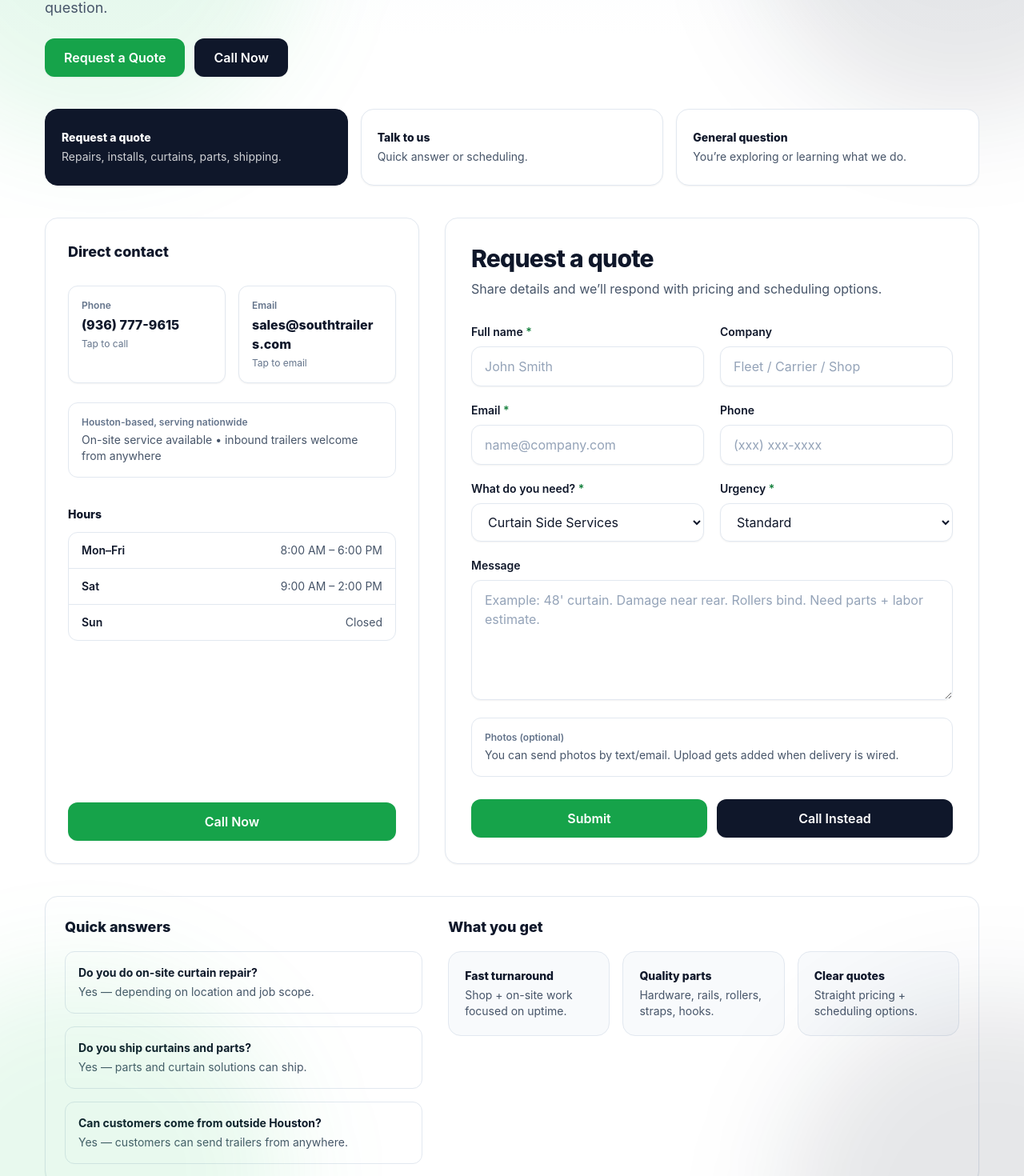
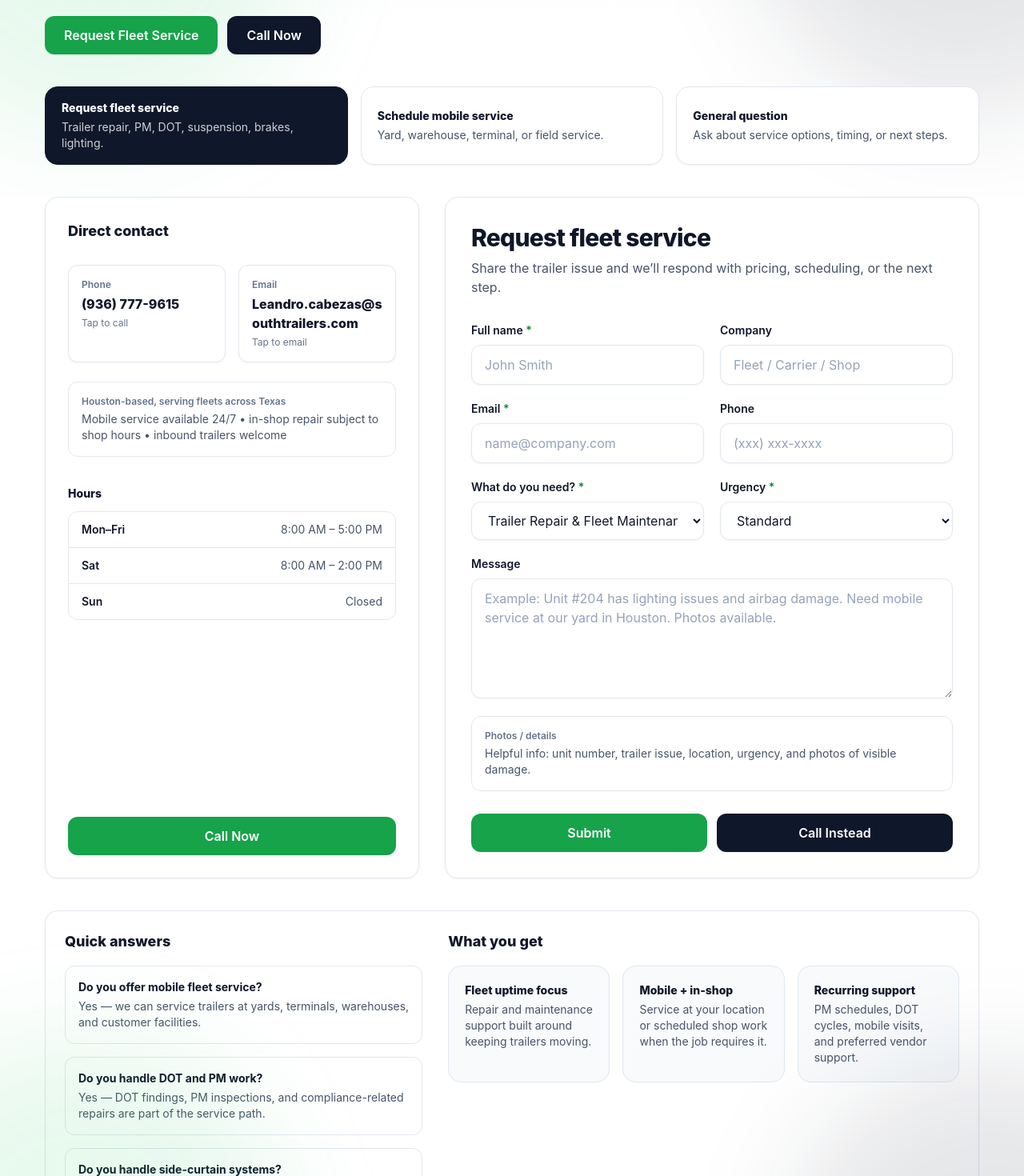
Before and after one commit to Cabezlea/SouthTrailersWeb, a React (Create React App) app: page /contact in a window 1280 px wide. Shown: the part 184-1654 px from the top of the page at 80% size. Built offline with nearby package versions, Linux system fonts and the light colour scheme; the HTML template or start-up script is replaced by a standard one.

Commit message:
Contacts form adjusted
Elegance b2b Suspense

```diff
--- a/src/pages/Contact.js
+++ b/src/pages/Contact.js
@@ -2,7 +2,6 @@
 import { Link } from "react-router-dom";
 import { useMemo, useRef, useState, useCallback } from "react";
 
-/** Keep this OUTSIDE Contact so inputs don't get remounted / lose focus */
 const Field = ({ label, required, right, error, children }) => {
     return (
         <div className="block">
@@ -33,20 +32,20 @@ const Contact = () => {
         () => ({
             phoneDisplay: "(936) 777-9615",
             phoneHref: "tel:+19367779615",
-            emailDisplay: "sales@southtrailers.com",
-            emailHref: "mailto:sales@southtrailers.com",
-            baseTitle: "Houston-based, serving nationwide",
-            baseLine: "On-site service available • inbound trailers welcome from anywhere",
+            emailDisplay: "Leandro.cabezas@southtrailers.com",
+            emailHref: "mailto:Leandro.cabezas@southtrailers.com",
+            baseTitle: "Houston-based, serving fleets across Texas",
+            baseLine: "Mobile service available 24/7 • in-shop repair subject to shop hours • inbound trailers welcome",
             hours: [
-                { label: "Mon–Fri", value: "8:00 AM – 6:00 PM" },
-                { label: "Sat", value: "9:00 AM – 2:00 PM" },
+                { label: "Mon–Fri", value: "8:00 AM – 5:00 PM" },
+                { label: "Sat", value: "8:00 AM – 2:00 PM" },
                 { label: "Sun", value: "Closed" },
             ],
         }),
         []
     );
 
-    const [intent, setIntent] = useState("quote"); // quote | talk | general
+    const [intent, setIntent] = useState("fleet"); // fleet | mobile | general
     const [toast, setToast] = useState(null);
     const toastTimerRef = useRef(null);
 
@@ -57,7 +56,7 @@ const Contact = () => {
         company: "",
         email: "",
         phone: "",
-        service: "Curtain Side Services",
+        service: "Trailer Repair & Fleet Maintenance",
         urgency: "Standard",
         message: "",
     });
@@ -75,7 +74,6 @@ const Contact = () => {
 
         setForm((p) => ({ ...p, [name]: value }));
 
-        // live clear that field's error
         setErrors((p) => {
             if (!p[name]) return p;
             const copy = { ...p };
@@ -84,20 +82,35 @@ const Contact = () => {
         });
     }, []);
 
-    /** Fix urgency behavior:
-     * - Talk => force urgent
-     * - Leaving talk => reset to Standard (only if it was the auto urgent)
-     * - Otherwise, keep what user chose
-     */
     const setIntentOnly = useCallback((next) => {
         setIntent(next);
 
         setForm((p) => {
             const autoUrgent = "Urgent (same / next day)";
-            const leavingTalk = p.urgency === autoUrgent && next !== "talk";
+            const leavingMobile = p.urgency === autoUrgent && next !== "mobile";
 
-            if (next === "talk") return { ...p, urgency: autoUrgent };
-            if (leavingTalk) return { ...p, urgency: "Standard" };
+            if (next === "mobile") {
+                return {
+                    ...p,
+                    service: "Mobile Fleet Service",
+                    urgency: autoUrgent,
+                };
+            }
+
+            if (next === "fleet") {
+                return {
+                    ...p,
+                    service: "Trailer Repair & Fleet Maintenance",
+                    urgency: leavingMobile ? "Standard" : p.urgency,
+                };
+            }
+
+            if (next === "general") {
+                return {
+                    ...p,
+                    urgency: leavingMobile ? "Standard" : p.urgency,
+                };
+            }
 
             return p;
         });
@@ -108,7 +121,7 @@ const Contact = () => {
     }, []);
 
     const heroQuote = useCallback(() => {
-        setIntentOnly("quote");
+        setIntentOnly("fleet");
         scrollToFormTop();
     }, [setIntentOnly, scrollToFormTop]);
 
@@ -146,13 +159,19 @@ const Contact = () => {
                 : "border-slate-200 bg-white hover:bg-slate-50 text-slate-900",
         ].join(" ");
 
-    const formTitle = intent === "general" ? "Send a message" : "Request a quote";
+    const formTitle =
+        intent === "mobile"
+            ? "Schedule mobile service"
+            : intent === "general"
+                ? "Send a message"
+                : "Request fleet service";
+
     const formSub =
-        intent === "talk"
-            ? "If you want it fast: call — we’ll coordinate immediately."
+        intent === "mobile"
+            ? "Send the trailer issue, location, and unit details so we can coordinate service."
             : intent === "general"
                 ? "Ask anything. We’ll respond with direction, options, and next steps."
-                : "Share details and we’ll respond with pricing and scheduling options.";
+                : "Share the trailer issue and we’ll respond with pricing, scheduling, or the next step.";
 
     return (
         <main className="bg-white">
@@ -167,7 +186,7 @@ const Contact = () => {
                 <div className={`${PAGE_CONTAINER} relative pt-14 pb-10`}>
                     <p className="inline-flex items-center gap-2 text-sm font-semibold text-green-700">
                         <span className="h-2 w-2 rounded-full bg-green-600" />
-                        Quotes • On-site service • Parts shipping
+                        Fleet service • Mobile support • DOT / PM • Roadside
                     </p>
 
                     <div className="mt-3">
@@ -175,7 +194,7 @@ const Contact = () => {
                             Contact South Trailers
                         </h1>
                         <p className="mt-3 max-w-2xl text-slate-600 text-base sm:text-lg">
-                            Choose how you want to connect — quote request, quick call, or a general question.
+                            Request fleet service, schedule mobile support, or send a general question.
                         </p>
 
                         <div className="mt-6 flex flex-col sm:flex-row gap-3">
@@ -184,7 +203,7 @@ const Contact = () => {
                                 onClick={heroQuote}
                                 className="inline-flex justify-center items-center px-6 py-3 rounded-xl bg-green-600 text-white font-semibold hover:bg-green-700 transition shadow-sm"
                             >
-                                Request a Quote
+                                Request Fleet Service
                             </button>
 
                             <a
@@ -206,28 +225,28 @@ const Contact = () => {
                         <button
                             type="button"
                             onClick={() => {
-                                setIntentOnly("quote");
+                                setIntentOnly("fleet");
                                 scrollToFormTop();
                             }}
-                            className={intentBtn("quote")}
+                            className={intentBtn("fleet")}
                         >
-                            <p className="text-sm font-extrabold">Request a quote</p>
-                            <p className={`mt-1 text-sm ${intent === "quote" ? "text-white/80" : "text-slate-600"}`}>
-                                Repairs, installs, curtains, parts, shipping.
+                            <p className="text-sm font-extrabold">Request fleet service</p>
+                            <p className={`mt-1 text-sm ${intent === "fleet" ? "text-white/80" : "text-slate-600"}`}>
+                                Trailer repair, PM, DOT, suspension, brakes, lighting.
                             </p>
                         </button>
 
                         <button
                             type="button"
                             onClick={() => {
-                                setIntentOnly("talk");
+                                setIntentOnly("mobile");
                                 scrollToFormTop();
                             }}
-                            className={intentBtn("talk")}
+                            className={intentBtn("mobile")}
                         >
-                            <p className="text-sm font-extrabold">Talk to us</p>
-                            <p className={`mt-1 text-sm ${intent === "talk" ? "text-white/80" : "text-slate-600"}`}>
-                                Quick answer or scheduling.
+                            <p className="text-sm font-extrabold">Schedule mobile service</p>
+                            <p className={`mt-1 text-sm ${intent === "mobile" ? "text-white/80" : "text-slate-600"}`}>
+                                Yard, warehouse, terminal, or field service.
                             </p>
                         </button>
 
@@ -241,7 +260,7 @@ const Contact = () => {
                         >
                             <p className="text-sm font-extrabold">General question</p>
                             <p className={`mt-1 text-sm ${intent === "general" ? "text-white/80" : "text-slate-600"}`}>
-                                You’re exploring or learning what we do.
+                                Ask about service options, timing, or next steps.
                             </p>
                         </button>
                     </div>
@@ -262,7 +281,6 @@ const Contact = () => {
                             <div className={`${cardBase} h-full p-6 sm:p-7 flex flex-col`}>
                                 <p className="text-lg font-extrabold text-slate-900">Direct contact</p>
 
-                                {/* phone + email */}
                                 <div className="mt-7 grid grid-cols-1 sm:grid-cols-2 gap-4">
                                     <a
                                         href={contact.phoneHref}
@@ -286,13 +304,11 @@ const Contact = () => {
                                     </a>
                                 </div>
 
-                                {/* base line */}
                                 <div className="mt-6 rounded-xl border border-slate-200 bg-white p-4">
                                     <p className="text-xs font-semibold text-slate-500">{contact.baseTitle}</p>
                                     <p className="mt-1 text-sm text-slate-600">{contact.baseLine}</p>
                                 </div>
 
-                                {/* hours */}
                                 <div className="mt-9">
                                     <p className="text-sm font-extrabold text-slate-900">Hours</p>
                                     <div className="mt-3 rounded-xl border border-slate-200 bg-white overflow-hidden">
@@ -307,7 +323,6 @@ const Contact = () => {
                                     </div>
                                 </div>
 
-                                {/* bottom CTA aligned sizing */}
                                 <div className="mt-auto pt-9">
                                     <a
                                         href={contact.phoneHref}
@@ -374,10 +389,12 @@ const Contact = () => {
 
                                         <Field label="What do you need?" required error={errors.service}>
                                             <select className={selectBase} name="service" value={form.service} onChange={onChange}>
-                                                <option>Curtain Side Services</option>
-                                                <option>Mechanical Trailer Services</option>
-                                                <option>Curtain / Parts Shipping</option>
-                                                <option>Parts Only</option>
+                                                <option>Trailer Repair & Fleet Maintenance</option>
+                                                <option>Mobile Fleet Service</option>
+                                                <option>In-Shop Trailer Service</option>
+                                                <option>DOT / PM Inspection</option>
+                                                <option>Roadside Assistance</option>
+                                                <option>Side-Curtain Repair & Manufacturing</option>
                                                 <option>Other</option>
                                             </select>
                                         </Field>
@@ -392,21 +409,20 @@ const Contact = () => {
                                         </Field>
 
                                         <div className="sm:col-span-2">
-                                            {/* removed the "details + measurements help" right text */}
                                             <Field label="Message" error={errors.message}>
                                                 <textarea
                                                     className={`${inputBase} min-h-[150px] resize-y`}
                                                     name="message"
                                                     value={form.message}
                                                     onChange={onChange}
-                            placeholder="Example: 48' curtain. Damage near rear. Rollers bind. Need parts + labor estimate."
+                                                    placeholder="Example: Unit #204 has lighting issues and airbag damage. Need mobile service at our yard in Houston. Photos available."
                                                 />
                                             </Field>
 
                                             <div className="mt-4 rounded-xl border border-slate-200 bg-white p-4">
-                                                <p className="text-xs font-semibold text-slate-500">Photos (optional)</p>
+                                                <p className="text-xs font-semibold text-slate-500">Photos / details</p>
                                                 <p className="mt-1 text-sm text-slate-600">
-                                                    You can send photos by text/email. Upload gets added when delivery is wired.
+                                                    Helpful info: unit number, trailer issue, location, urgency, and photos of visible damage.
                                                 </p>
                                             </div>
                                         </div>
@@ -441,16 +457,24 @@ const Contact = () => {
                                 <p className="text-lg font-extrabold text-slate-900">Quick answers</p>
                                 <div className="mt-4 space-y-4">
                                     <div className="rounded-xl border border-slate-200 bg-white p-4">
-                                        <p className="text-sm font-bold text-slate-900">Do you do on-site curtain repair?</p>
-                                        <p className="mt-1 text-sm text-slate-600">Yes — depending on location and job scope.</p>
+                                        <p className="text-sm font-bold text-slate-900">Do you offer mobile fleet service?</p>
+                                        <p className="mt-1 text-sm text-slate-600">
+                                            Yes — we can service trailers at yards, terminals, warehouses, and customer facilities.
+                                        </p>
                                     </div>
                                     <div className="rounded-xl border border-slate-200 bg-white p-4">
-                                        <p className="text-sm font-bold text-slate-900">Do you ship curtains and parts?</p>
-                                        <p className="mt-1 text-sm text-slate-600">Yes — parts and curtain solutions can ship.</p>
+                                        <p className="text-sm font-bold text-slate-900">Do you handle DOT and PM work?</p>
+                                        <p className="mt-1 text-sm text-slate-600">
+                                            Yes — DOT findings, PM inspections, and compliance-related repairs are part of the service path.
+                                        </p>
                                     </div>
                                     <div className="rounded-xl border border-slate-200 bg-white p-4">
-                                        <p className="text-sm font-bold text-slate-900">Can customers come from outside Houston?</p>
-                                        <p className="mt-1 text-sm text-slate-600">Yes — customers can send trailers from anywhere.</p>
+                                        <p className="text-sm font-bold text-slate-900">Do you handle side-curtain
+                                            systems?</p>
+                                        <p className="mt-1 text-sm text-slate-600">
+                                            Yes — repair, manufacturing, installation, rollers, rails, straps, and
+                                            hardware are part of our service line.
+                                        </p>
                                     </div>
                                 </div>
                             </div>
@@ -459,20 +483,24 @@ const Contact = () => {
                                 <p className="text-lg font-extrabold text-slate-900">What you get</p>
                                 <div className="mt-4 grid grid-cols-1 sm:grid-cols-2 xl:grid-cols-3 gap-4">
                                     <div className="rounded-2xl border border-slate-200 bg-slate-50 p-5 h-full">
-                                        <p className="text-sm font-extrabold text-slate-900">Fast turnaround</p>
-                                        <p className="mt-1 text-sm text-slate-600">Shop + on-site work focused on uptime.</p>
+                                        <p className="text-sm font-extrabold text-slate-900">Fleet uptime focus</p>
+                                        <p className="mt-1 text-sm text-slate-600">
+                                            Repair and maintenance support built around keeping trailers moving.
+                                        </p>
                                     </div>
                                     <div className="rounded-2xl border border-slate-200 bg-slate-50 p-5 h-full">
-                                        <p className="text-sm font-extrabold text-slate-900">Quality parts</p>
-                                        <p className="mt-1 text-sm text-slate-600">Hardware, rails, rollers, straps, hooks.</p>
+                                        <p className="text-sm font-extrabold text-slate-900">Mobile + in-shop</p>
+                                        <p className="mt-1 text-sm text-slate-600">
+                                            Service at your location or scheduled shop work when the job requires it.
+                                        </p>
                                     </div>
                                     <div className="rounded-2xl border border-slate-200 bg-slate-50 p-5 h-full">
-                                        <p className="text-sm font-extrabold text-slate-900">Clear quotes</p>
-                                        <p className="mt-1 text-sm text-slate-600">Straight pricing + scheduling options.</p>
+                                        <p className="text-sm font-extrabold text-slate-900">Recurring support</p>
+                                        <p className="mt-1 text-sm text-slate-600">
+                                            PM schedules, DOT cycles, mobile visits, and preferred vendor support.
+                                        </p>
                                     </div>
                                 </div>
-
-                                {/* removed the extra “Need a faster answer?” rectangle */}
                             </div>
                         </div>
                     </div>
```
Lines whose indentation alone changed are shown as unchanged.
